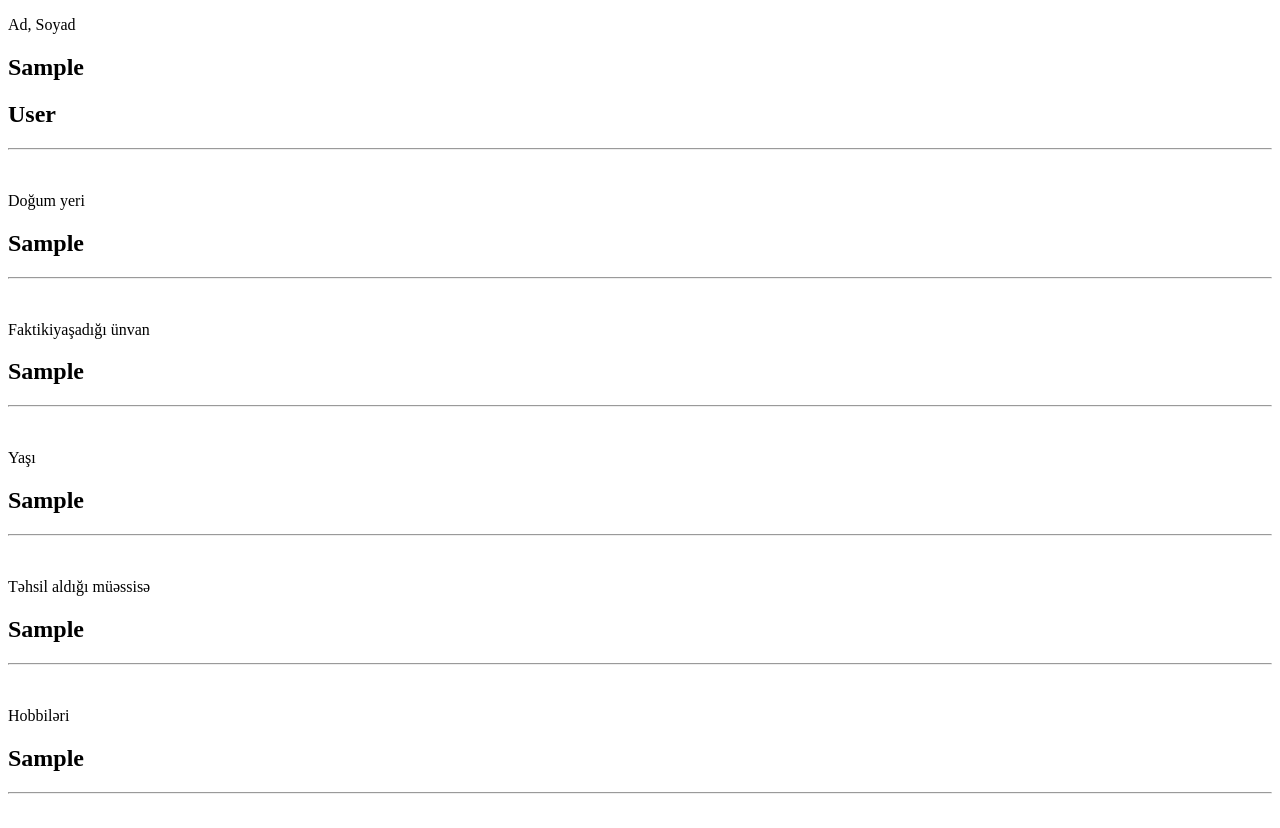
After one commit to Vaqif-Mammadov/django-task-database2-updated-version, a Django app: template main/templates/main/resume.html in a window 1280 px wide. The commit adds this page. Run offline with Django 5.2, Linux system fonts and the light colour scheme; the template is opened without the code that fills it: values that come from a table or form of the project are taken from there, others are empty; tables that the repository leaves empty hold one stand-in row (values such as "Sample post").

Commit message:
08.06.2024

```diff
--- a/main/models.py
+++ b/main/models.py
@@ -14,4 +14,4 @@ class Profile(models.Model):
     hobbies = models.TextField()
 
     def __str__(self):
-        return f"{self.first_name} {self.last_name}"
+        return f"{self.first_name} {self.last_name} "
--- /dev/null
+++ b/main/templates/main/resume.html
@@ -0,0 +1,45 @@
+<!DOCTYPE html>
+<html lang="en">
+
+<head>
+    <meta charset="UTF-8">
+    <meta name="viewport" content="width=device-width, initial-scale=1.0">
+    <meta http-equiv="X-UA-Compatible" content="ie=edge">
+    <title>Document</title>
+</head>
+
+<body>
+    <p>Ad, Soyad </p>
+    <h2>{{ user_profile.first_name }}</h2>
+    <h2>{{ user_profile.last_name }}</h2>
+    <hr />
+    <br />
+
+    <p>Doğum yeri</p>
+    <h2>{{ user_profile.birthplace }}</h2>
+    <hr />
+    <br>
+
+    <p>Faktikiyaşadığı ünvan</p>
+    <h2>{{ user_profile.residence }}</h2>
+    <hr />
+    <br>
+
+    <p>Yaşı</p>
+    <h2>{{ user_profile.age }}</h2>
+    <hr />
+    <br>
+
+    <p>Təhsil aldığı müəssisə</p>
+    <h2>{{ user_profile.university }}</h2>
+    <hr />
+    <br>
+
+    <p>Hobbiləri</p>
+    <h2>{{ user_profile.hobbies }}</h2>
+    <hr>
+    <br>
+
+</body>
+
+</html>
--- a/main/urls.py
+++ b/main/urls.py
@@ -1,8 +1,13 @@
 from django.urls import path
 from . import views
+
 
 urlpatterns = [
     path('login/', views.login_view, name='login'),
     path('register/', views.register_view, name='register'),
     path('logout/', views.logout_view, name='logout'),
+    path('list/', views.list_view, name='list'),
+    path('detail/<int:id>', views.detail_view, name='detail'),
+
+
 ]
```
Also changed, not shown: main/list.py (added, +23 -0 lines), main/templates/main/home.html (+6 -3 lines), main/templates/main/person_list.html (added, +14 -0 lines), main/views.py (+25 -2 lines), portfolio/settings.py (+2 -12 lines), requirements.txt (+17 -1 lines), static/main/css/style.css (renamed from main/static/main/css/style.css), 1 other file.
